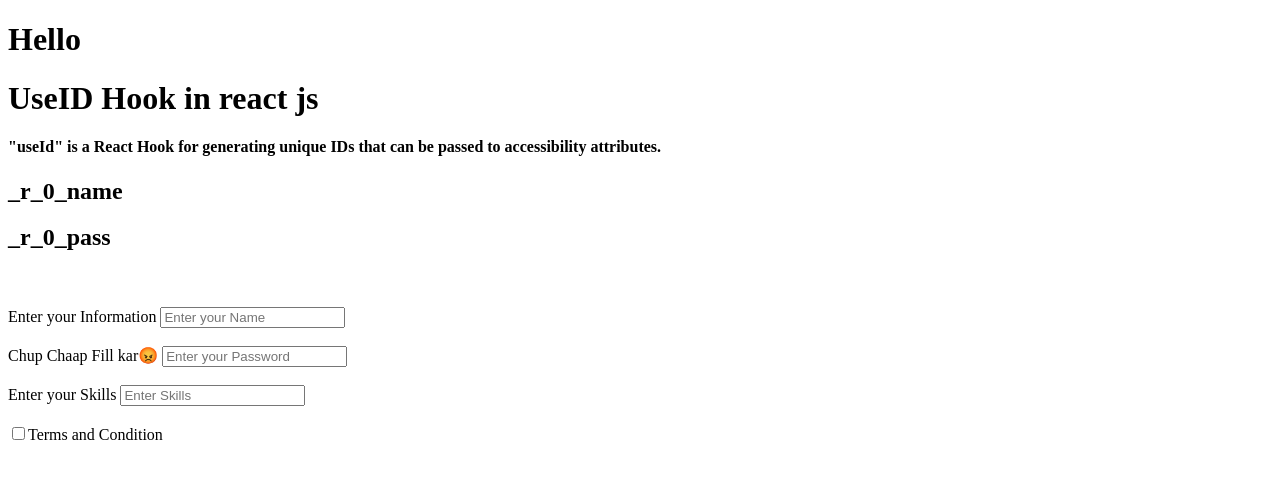
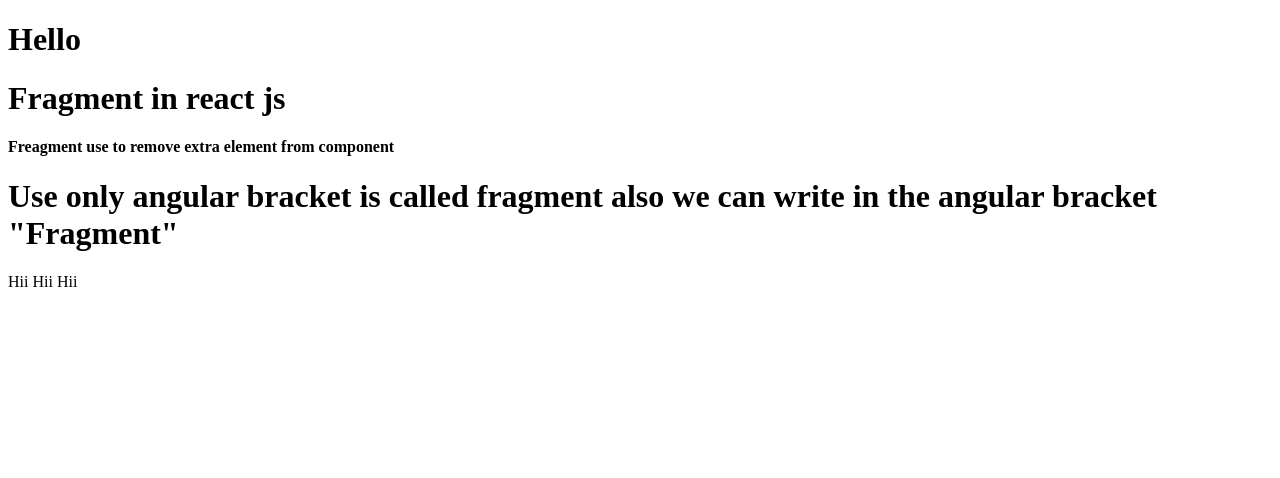
Before and after one commit to Sumit1164/React.js_Learning, a React (Vite) app: page / in a window 1280 px wide. Shown: the top 478 px of the page. Built offline with nearby package versions, Linux system fonts and the light colour scheme.

Commit message:
Fragment in react js

```diff
--- a/src/App.jsx
+++ b/src/App.jsx
@@ -6,6 +6,7 @@
 import UpdateArray from "./UpdateArray"
 import UseActionState from "./UseActionState"
 import UseIDHook from "./UseIDHook"
+import FragmentReact from "./FragmentReact"
 // import CheckBoxes from "./CheckBoxes";
 // import Counter from "./Counter"
 // import Apps from "./Toggle"
@@ -226,10 +227,11 @@
       <LiftingStates user={user} />
       <UpdatingObject />
       <UpdateArray />
-      <UseActionState />  */}
+      <UseActionState />
+      <UseIDHook />  */}
 
 
-      <UseIDHook />
+      <FragmentReact/>
     </div>
 
 
--- /dev/null
+++ b/src/FragmentReact.jsx
@@ -0,0 +1,31 @@
+import { Fragment } from "react"
+export default function FragmentReact() {
+  return (
+    <Fragment>
+          <h1>Fragment in react js</h1>
+          <h4>Freagment use to remove extra element from component</h4>
+
+      <Data />
+      <Checks />
+      <Checks />
+      <Checks />
+    </Fragment>
+  )
+}
+
+
+function Data() {
+    return (
+        <>
+            <h1>Use only angular bracket is called fragment also we can write in the angular bracket "Fragment" </h1>
+        </>
+    )
+}
+
+function Checks() {
+  return (
+    <>{/* write div in angular bracket then hii show in multiple line then we use fragment to resolve the error   */}
+      <span>Hii </span>
+    </>
+  )
+}
```
